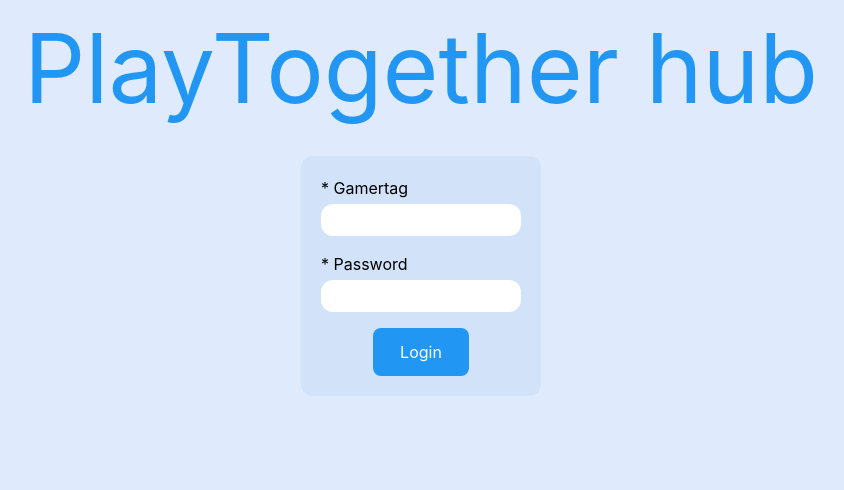
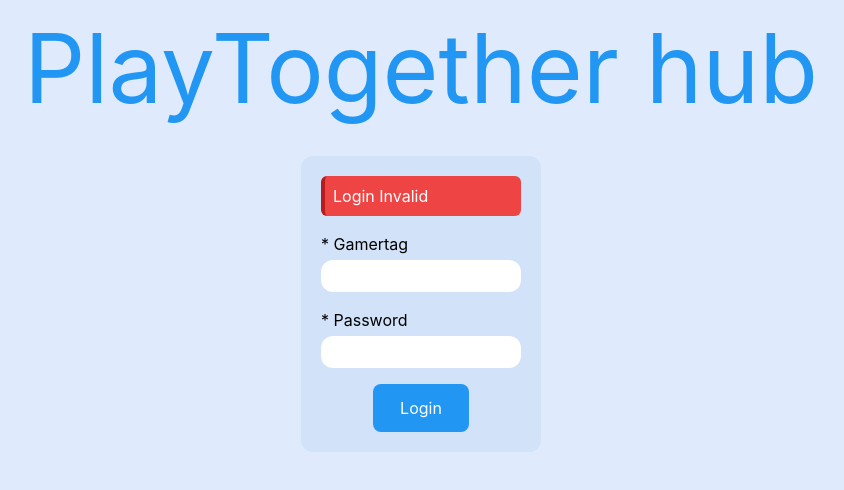
Before and after one commit to guirlviana/playtogetherhub, a React (Create React App) app in the folder frontend/: page /login in a window 1280 px wide. Both pictures are taken after a click on the button "Login". Shown: the top 490 px of the page, without its empty margins (219-1063 px from the left). Built offline with nearby package versions, Linux system fonts and the light colour scheme; no server answers.

Commit message:
feat: valid login

```diff
--- a/frontend/src/Pages/LoginPage.tsx
+++ b/frontend/src/Pages/LoginPage.tsx
@@ -10,14 +10,19 @@ function SignUpPage() {
     gamerTag: "",
     password: "",
   });
+  const [error, setError] = useState<string>("");
 
   const onClickLogIn = () => {
-    login(fields.gamerTag, fields.password).then(({ data }) => {
+    login(fields.gamerTag, fields.password)
+      .then(({ data }) => {
         localStorage.setItem("token", data.token);
         const token = localStorage.getItem("token");
         if (token) {
           window.location.href = "/match";
         }
+      })
+      .catch(() => {
+        setError("Login Invalid");
       });
   };
 
@@ -26,6 +31,11 @@ function SignUpPage() {
       <div className="flex flex-col h-full w-full align-center items-center">
         <Title customStyle="pb-10">PlayTogether hub</Title>
         <div className="flex flex-col gap-4 bg-secondary-100 rounded-xl p-5 md:w-1/4 xl:w-1/4">
+          {error && (
+            <div className="border-l-4 border-red-700 bg-red-500 rounded-md">
+              <p className="text-white p-2">{error}</p>
+            </div>
+          )}
           <InputWithLabel
             label={"Gamertag"}
             name={"gamertag-input"}
```
Lines whose indentation alone changed are shown as unchanged.
